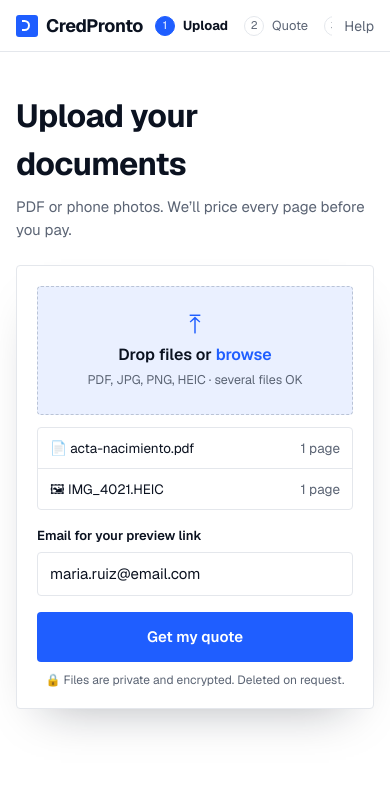
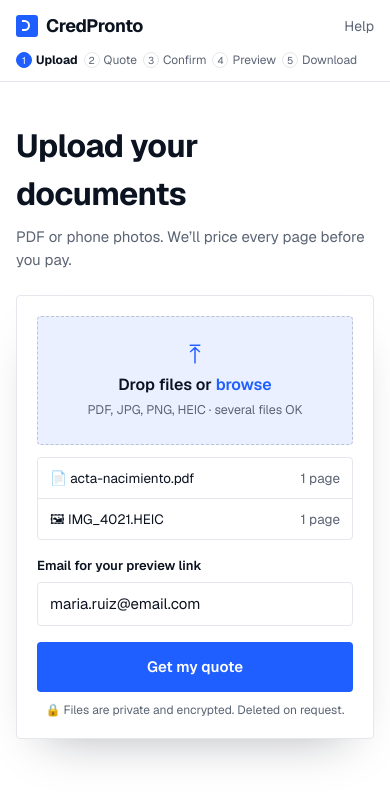
Before and after one commit to pearsonownz1/credpronto, a Next.js app: page /translate in a window 390 px wide. Shown: the top 800 px of the page. Built offline with nearby package versions, Linux system fonts and the light colour scheme.

Commit message:
Fit the order stepper on a 390px phone.
The steps sit on their own row under the logo, and the walk-through targets the visible route while Next keeps the previous page mounted.

Co-authored-by: Guy Pearson <pearsonownz1@users.noreply.github.com>

```diff
--- a/src/components/flow/flow-header.tsx
+++ b/src/components/flow/flow-header.tsx
@@ -38,12 +38,21 @@ export function MarketingHeader() {
 
 export function FlowHeader({ current }: { current: FlowStep }) {
   return (
-    <header className="grid grid-cols-[auto_minmax(0,1fr)_auto] items-center gap-3 border-b border-line px-4 py-3 md:h-16 md:px-10 md:py-0">
-      <Logo />
-      <div className="min-w-0 overflow-x-auto">
-        <Stepper current={current} />
+    <header className="border-b border-line">
+      <div className="flex items-center justify-between px-4 py-3 md:hidden">
+        <Logo />
+        <span className="text-sm text-ink-muted">Help</span>
       </div>
-      <span className="text-sm text-ink-muted">Help</span>
+      <div className="overflow-x-auto px-4 pb-3 md:hidden">
+        <Stepper current={current} compact />
+      </div>
+      <div className="hidden h-16 grid-cols-[auto_minmax(0,1fr)_auto] items-center gap-3 px-10 md:grid">
+        <Logo />
+        <div className="min-w-0 overflow-x-auto">
+          <Stepper current={current} />
+        </div>
+        <span className="text-sm text-ink-muted">Help</span>
+      </div>
     </header>
   );
 }
--- a/src/components/flow/stepper.tsx
+++ b/src/components/flow/stepper.tsx
@@ -8,14 +8,24 @@ const STEPS: { id: FlowStep; label: string }[] = [
   { id: "download", label: "Download" },
 ];
 
-export function Stepper({ current }: { current: FlowStep }) {
+export function Stepper({
+  current,
+  compact = false,
+}: {
+  current: FlowStep;
+  compact?: boolean;
+}) {
   const currentIndex = STEPS.findIndex((step) => step.id === current);
 
   return (
     <div
       data-testid="flow-stepper"
       aria-label="Order progress"
-      className="flex w-max gap-4 text-[13px] md:mx-auto md:gap-7"
+      className={
+        compact
+          ? "flex w-max gap-1.5 text-[12px]"
+          : "flex w-max gap-4 text-[13px] md:mx-auto md:gap-7"
+      }
     >
       {STEPS.map((step, index) => {
         const state =
@@ -30,10 +40,10 @@ export function Stepper({ current }: { current: FlowStep }) {
             data-state={state}
             data-step={step.id}
             aria-current={state === "current" ? "step" : undefined}
-            className={`inline-flex shrink-0 items-center gap-2 ${state === "upcoming" ? "text-ink-muted" : "text-ink"}`}
+            className={`inline-flex shrink-0 items-center ${compact ? "gap-1" : "gap-2"} ${state === "upcoming" ? "text-ink-muted" : "text-ink"}`}
           >
             <span
-              className={`inline-flex size-5 items-center justify-center rounded-full border text-[11px] ${
+              className={`inline-flex items-center justify-center rounded-full border ${compact ? "size-4 text-[10px]" : "size-5 text-[11px]"} ${
                 state === "current"
                   ? "border-primary bg-primary text-white"
                   : state === "done"
```
Also changed, not shown: 1 other file (tests, documents, lock files or other folders).
